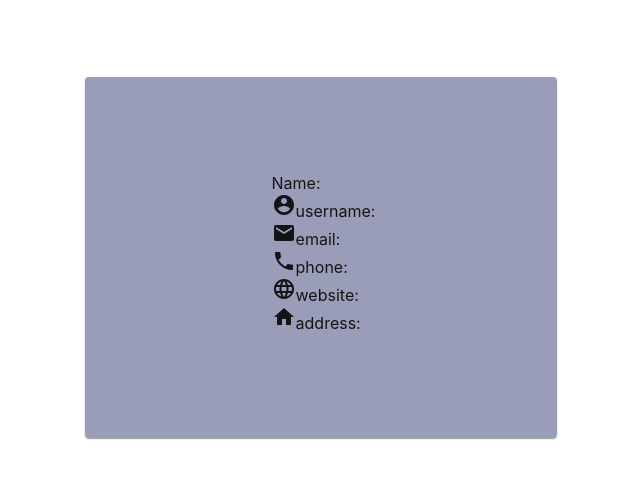
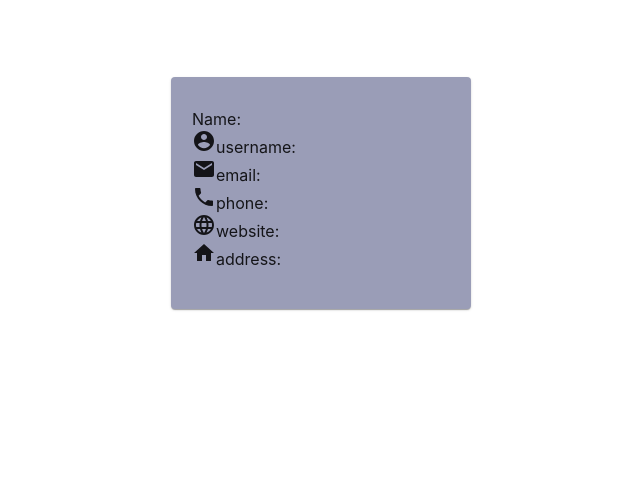
Before and after one commit to Pratistha13/integrifyassignment, a React (Create React App) app: page /users/1 in a window 1280 px wide. Shown: the top 478 px of the page, without its empty margins (319-959 px from the left). Built offline with nearby package versions, Linux system fonts and the light colour scheme; no server answers.

Commit message:
minor changes

```diff
--- a/src/Components/Users/Users.css
+++ b/src/Components/Users/Users.css
@@ -2,3 +2,8 @@ ul.dashed {
     list-style-type: none;
     text-indent: -35px;
   }
+
+
+@media only screen and (max-width: 600px)  {
+    CardContent{font-size: 0.75rem;}
+}
--- a/src/Components/Users/Users.js
+++ b/src/Components/Users/Users.js
@@ -32,7 +32,7 @@ const User = () => {
   return (
     <div className = {classes.spacing}>
       <Card className = {classes.root}  >
-        <CardContent className={classes.content}>
+        <CardContent className= 'CardContent'>
         <ul className = 'dashed'>
           <li>Name: {user.name}</li>
           <li><AccountCircleIcon/>username: {user.username}</li>
@@ -63,21 +63,15 @@ const useStyles = makeStyles({
   root: {
     width: 300,
     backgroundColor: '#9A9DB7',
-    padding: '6% 8%',
   },
   spacing: {
-    padding: '6% 8%',
+    padding: '6% 6%',
     alignItems: 'center',
     justifyContent: 'center',
     display: 'flex',
     flexWrap: 'wrap',
     flexDirection: 'row',
   },
-  content: {
-    justifyContent: 'center',
-    display: 'flex',
-    flexWrap: 'wrap',
-    flexDirection: 'row',
-  },
+
 
 });
```
